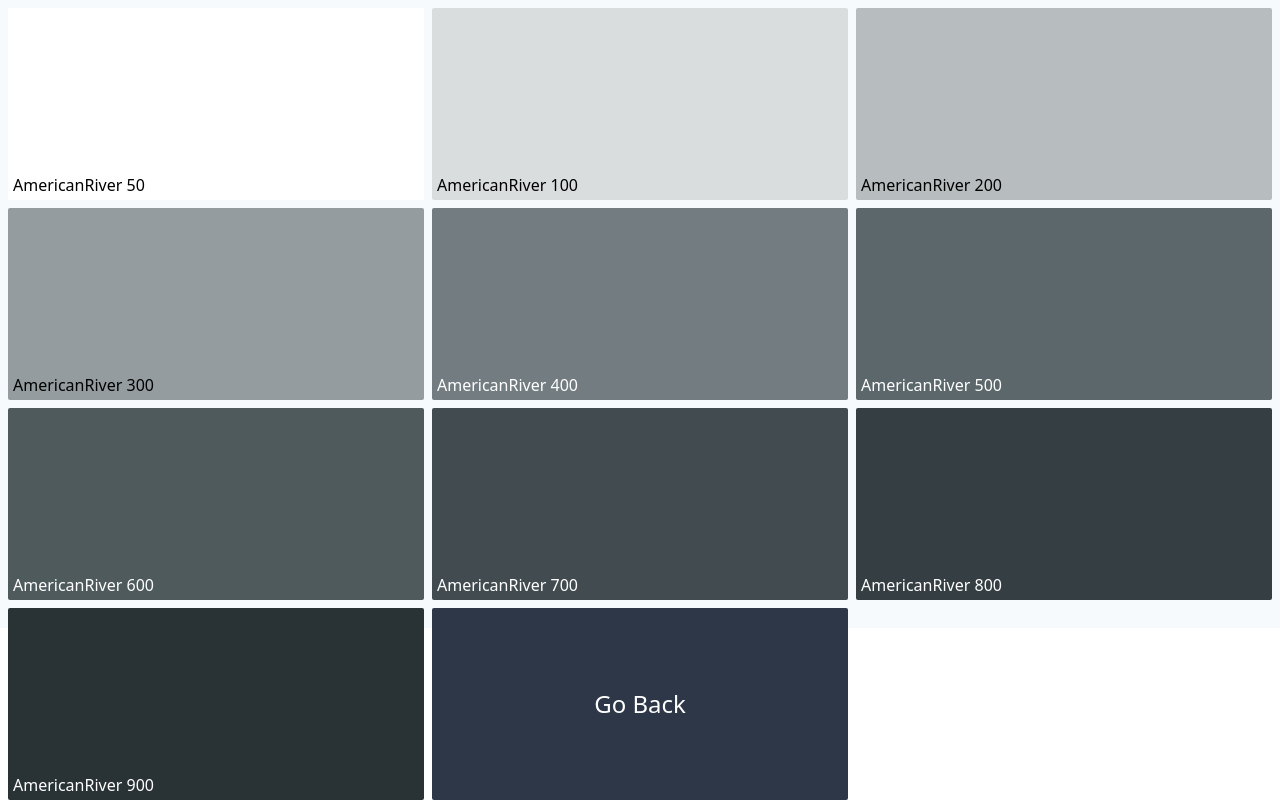
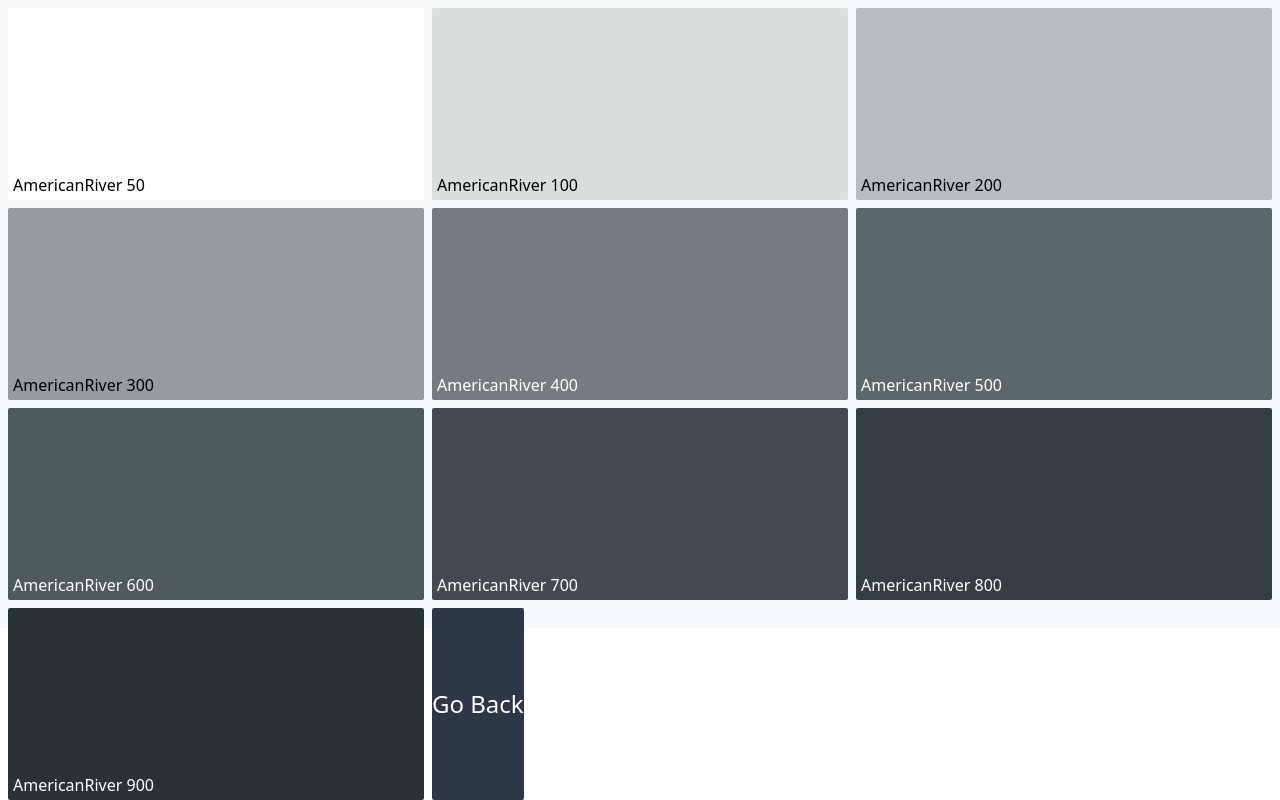
Before and after one commit to Bryan-LV/Color-App, a React (Create React App) app: page /palette/flat-ui-colors-american/americanriver in a window 1280 px wide. Shown: the part 172-972 px from the top of the page. Built offline with nearby package versions, Linux system fonts and the light colour scheme; the HTML template or start-up script is replaced by a standard one.

Commit message:
fix warnings

```diff
--- a/src/App.js
+++ b/src/App.js
@@ -1,13 +1,13 @@
 import React, { useState } from 'react';
 import Palette from './Pages/Palette';
 import Home from './Pages/Home';
-import Landing from './Pages/Landing';
 import NewPalette from './Pages/NewPalette'
 import SinglePalette from './SinglePalette';
 import seedColors from './Utils/seedColors';
 import { Route, Switch } from 'react-router-dom';
 import { generatePalette } from './Utils/colorHelpers';
 import './App.css';
+// import Landing from './Pages/Landing';
 // import dbAuth from './dbAuth';
 
 function App() {
--- a/src/Components/Colorbox.js
+++ b/src/Components/Colorbox.js
@@ -20,7 +20,8 @@ export default function Colorbox(props) {
     // check props if isMore is true or false
     // used to check if color palette is rendering full color palettes or a single color shade palette
     setIsMore(props.isMore);
-  }, [])
+    console.log('re-render');
+  }, [props.isMore])
 
   const handleCopy = () => {
     setCopy(true);
--- a/src/Components/MiniPalette.js
+++ b/src/Components/MiniPalette.js
@@ -5,7 +5,7 @@ export default function MiniPalette(props) {
   const { name, emoji, colors, id } = props;
 
   const createMiniPalette = () => {
-    return colors.map(color => <div className="h-6 w-full" style={{ backgroundColor: color.color }}></div>)
+    return colors.map(color => <div key={color.color} className="h-6 w-full" style={{ backgroundColor: color.color }}></div>)
   }
   return (
     <div className="h-56 w-full max-w-xs rounded-sm shadow-sm mx-auto">
--- a/src/Forms/Login.js
+++ b/src/Forms/Login.js
@@ -1,4 +1,4 @@
-import React, {useState} from 'react'
+import React, { useState } from 'react'
 import { makeStyles } from '@material-ui/core/styles';
 import TextField from '@material-ui/core/TextField';
 import Button from '@material-ui/core/Button';
@@ -17,13 +17,12 @@ const useStyles = makeStyles((theme) => ({
 
 export default function Login(props) {
   const classes = useStyles();
-  const [user, setUser] = useState({email:'', password:''});
+  const [user, setUser] = useState({ email: '', password: '' });
 
   const loginUser = (e) => {
     e.preventDefault();
-    firebase.auth().signInWithEmailAndPassword(user.email, user.password).catch(function(error) {
+    firebase.auth().signInWithEmailAndPassword(user.email, user.password).catch(function (error) {
       // Handle Errors here.
-      var errorCode = error.code;
       var errorMessage = error.message
       console.log(errorMessage);
       // ...
@@ -35,14 +34,14 @@ export default function Login(props) {
   return (
     <form className={classes.root} noValidate autoComplete="off" onSubmit={loginUser}>
       <h2>Login </h2>
-      <TextField id="standard-basic" label="Email" value={user.email} onChange={(e) => setUser({...user, email: e.target.value})}/>
+      <TextField id="standard-basic" label="Email" value={user.email} onChange={(e) => setUser({ ...user, email: e.target.value })} />
       <TextField
-          id="standard-password-input"
-          label="Password"
-          type="password"
-          autoComplete="current-password"
-          value={user.password} onChange={(e) => setUser({...user, password: e.target.value})}
-        />
+        id="standard-password-input"
+        label="Password"
+        type="password"
+        autoComplete="current-password"
+        value={user.password} onChange={(e) => setUser({ ...user, password: e.target.value })}
+      />
       <Button variant="contained" color="primary">Login</Button>
       <div onClick={props.handleView}>
         <h2>Don't have an account?</h2>
--- a/src/Forms/NewPaletteColor.js
+++ b/src/Forms/NewPaletteColor.js
@@ -1,4 +1,4 @@
-import React, { useState, useEffect } from 'react';
+import React, { useState } from 'react';
 import { ChromePicker } from 'react-color';
 import { Link } from 'react-router-dom';
 import checkLum from '../Utils/checkLuminosity';
@@ -70,7 +70,7 @@ export default function NewPaletteColor(props) {
         <div className="flex flex-col justify-between items-center">
           <button className="block mt-2 bg-teal-400 text-white py-2 px-8 rounded-sm" onClick={handleSavePalette}>Save Palette</button>
           <button className="block my-2 text-sm text-gray-600" onClick={handleClearPalette}> Clear Palette </button>
-          <Link to="/" className="text-xl mb-2"><svg class="w-10 h-10" fill="none" stroke="currentColor" viewBox="0 0 24 24" xmlns="http://www.w3.org/2000/svg"><path stroke-linecap="round" stroke-linejoin="round" stroke-width="2" d="M11 15l-3-3m0 0l3-3m-3 3h8M3 12a9 9 0 1118 0 9 9 0 01-18 0z"></path></svg></Link>
+          <Link to="/" className="text-xl mb-2"><svg className="w-10 h-10" fill="none" stroke="currentColor" viewBox="0 0 24 24" xmlns="http://www.w3.org/2000/svg"><path stroke-linecap="round" stroke-linejoin="round" stroke-width="2" d="M11 15l-3-3m0 0l3-3m-3 3h8M3 12a9 9 0 1118 0 9 9 0 01-18 0z"></path></svg></Link>
         </div>
       </div>
     </div>
--- a/src/Layout/Navbar.js
+++ b/src/Layout/Navbar.js
@@ -17,7 +17,7 @@ export default function Navbar(props) {
 
   useEffect(() => {
     setSlider(props.slider)
-  }, [])
+  }, [props.slider])
 
   const handleFormatChange = (e) => {
     setFormat(e.target.value);
--- a/src/Pages/Home.js
+++ b/src/Pages/Home.js
@@ -7,7 +7,7 @@ export default function Home(props) {
   const { palettes } = props;
 
   const createMiniPalettes = () => {
-    return palettes.map(palette => <MiniPalette name={palette.paletteName} emoji={palette.emoji} colors={palette.colors} id={palette.id} />)
+    return palettes.map(palette => <MiniPalette name={palette.paletteName} emoji={palette.emoji} colors={palette.colors} id={palette.id} key={palette.id} />)
   }
 
   return (
--- a/src/Pages/Palette.js
+++ b/src/Pages/Palette.js
@@ -21,7 +21,7 @@ export default function Palette(props) {
   // looping through a certain level of colors
   const colors = () => {
     const allColors = props.palette.colors[level].map(color => {
-      return <Colorbox format={color[format]} name={color.name} background={color[format]} isMore={true} singleURL={`/palette/${props.palette.id}/${color.id}`} />
+      return <Colorbox key={color.id} format={color[format]} name={color.name} background={color[format]} isMore={true} singleURL={`/palette/${props.palette.id}/${color.id}`} />
     })
     return allColors
   }
--- a/src/SinglePalette.js
+++ b/src/SinglePalette.js
@@ -1,7 +1,6 @@
 import React, { useState } from 'react'
 import Colorbox from './Components/Colorbox'
 import Navbar from './Layout/Navbar';
-import { Link } from 'react-router-dom'
 import Title from './Components/Title';
 
 export default function SinglePalette(props) {
@@ -25,7 +24,7 @@ export default function SinglePalette(props) {
 
   const generateColorBoxes = () => {
     const shades = findColors();
-    const colorBoxes = shades.map(shade => <Colorbox isMore={false} background={shade[format]} name={shade.name} />)
+    const colorBoxes = shades.map(shade => <Colorbox key={shade[format]} isMore={false} background={shade[format]} name={shade.name} />)
     return colorBoxes;
   }
 
@@ -48,9 +47,9 @@ export default function SinglePalette(props) {
         <div className="md:grid md:grid-cols-3 gap-2 mx-2">
           {generateColorBoxes()}
           <div className="">
-            <Link onClick={handleBackBtn}>
+            <button onClick={handleBackBtn}>
               <h2 className="bg-gray-800 text-white text-2xl h-48 rounded-sm flex flex-col justify-center items-center">Go Back</h2>
-            </Link>
+            </button>
           </div>
         </div>
       </div>
```
